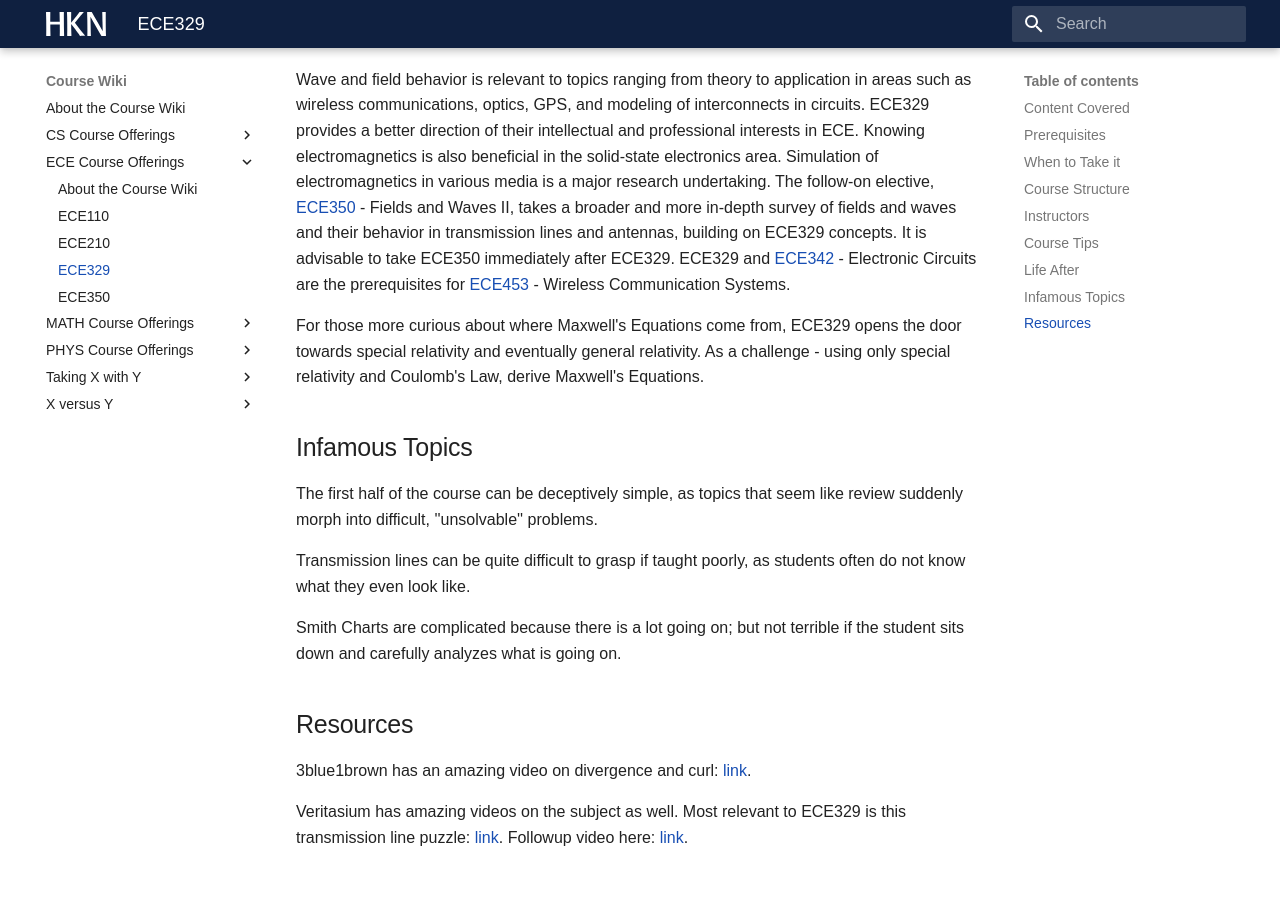
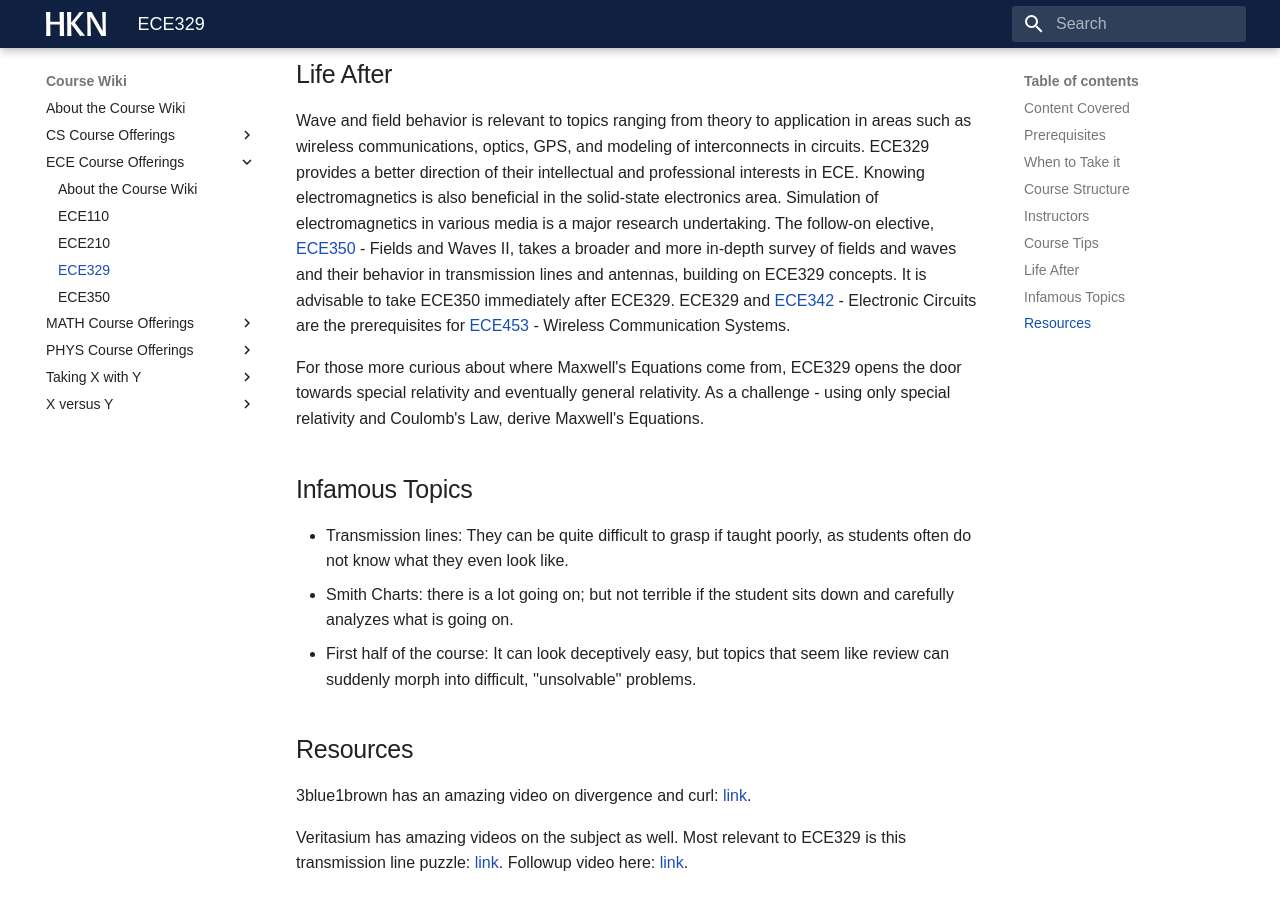
Before and after one commit to hkn-alpha/wiki, an MkDocs documentation site: the page built from docs/Course Wiki/ECE Course Offerings/ECE329.md, in a window 1280 px wide and 900 px high, scrolled down 2271 px. Built offline with MkDocs 1.6.1 and Material for MkDocs 9.7.7, drawn with Linux system fonts in a browser that asks for light colours; some web fonts are replaced; before the commit the page ends 3145 px from its top, so only the background shows below that.

Commit message:
Address some comments

```diff
--- a/docs/Course Wiki/ECE Course Offerings/ECE329.md
+++ b/docs/Course Wiki/ECE Course Offerings/ECE329.md
@@ -42,11 +44,9 @@
 
 ## Infamous Topics
 
-The first half of the course can be deceptively simple, as topics that seem like review suddenly morph into difficult, ''unsolvable'' problems.
-
-Transmission lines can be quite difficult to grasp if taught poorly, as students often do not know what they even look like.
-
-Smith Charts are complicated because there is a lot going on; but not terrible if the student sits down and carefully analyzes what is going on.
+- Transmission lines: They can be quite difficult to grasp if taught poorly, as students often do not know what they even look like.
+- Smith Charts: there is a lot going on; but not terrible if the student sits down and carefully analyzes what is going on.
+- First half of the course: It can look deceptively easy, but topics that seem like review can suddenly morph into difficult, ''unsolvable'' problems.
 
 ## Resources
 
```
Also changed, not shown: other parts of docs/Course Wiki/ECE Course Offerings/ECE329.md (+2 -0 lines), docs/Course Wiki/ECE Course Offerings/ECE350.md (+3 -1 lines).
